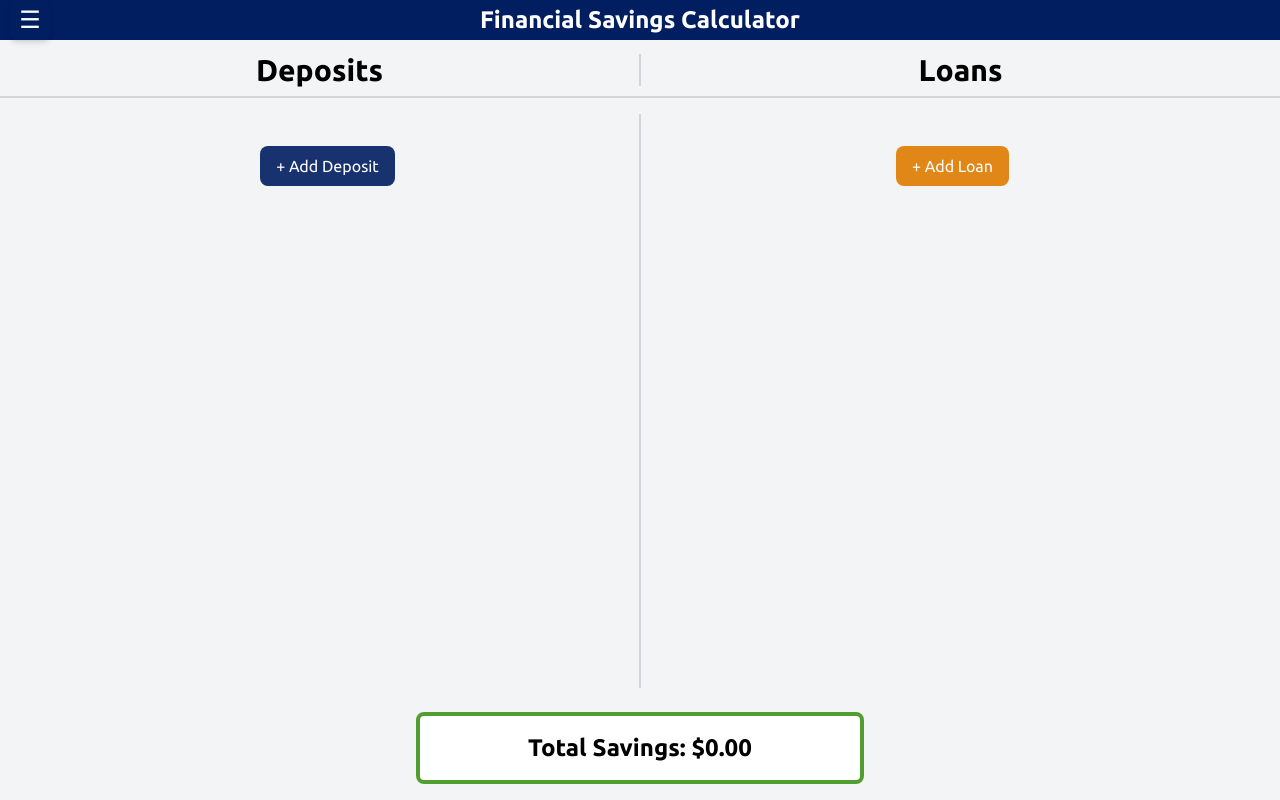
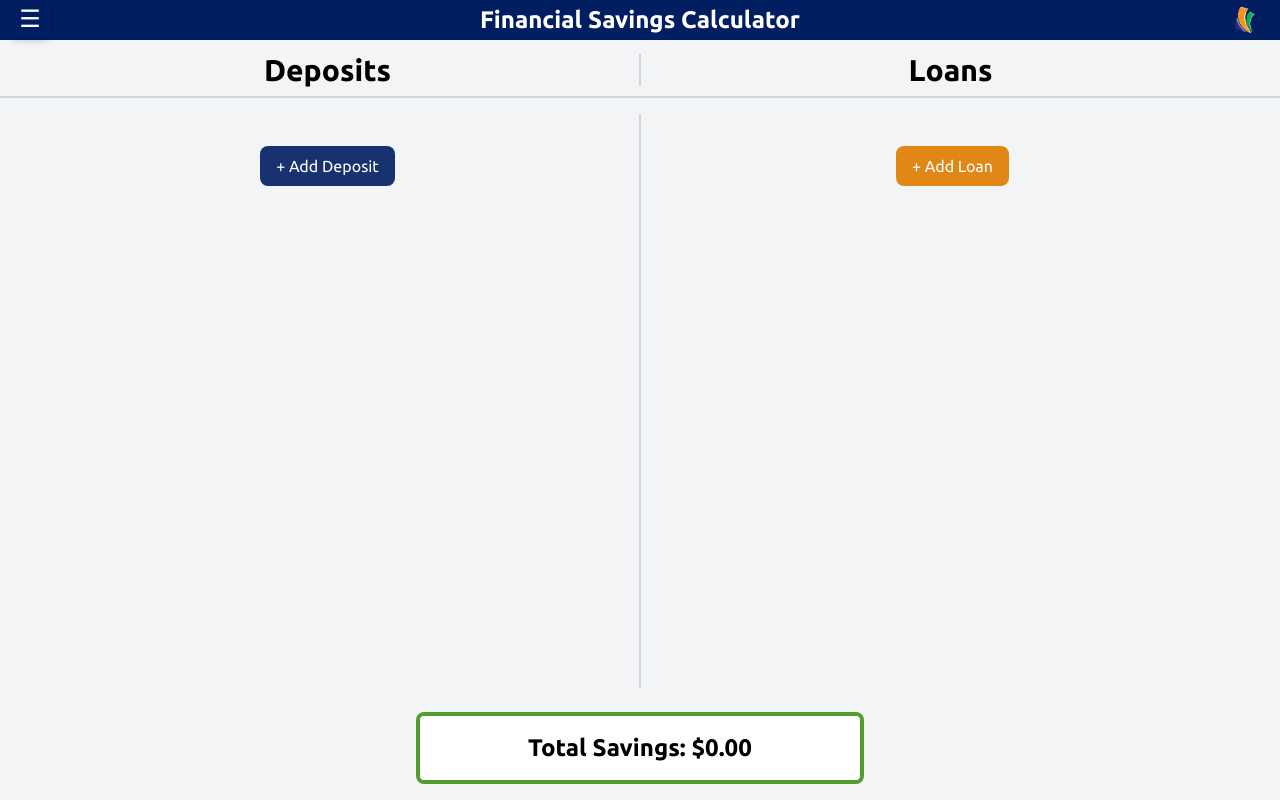
Before and after one commit to everettbu/savings-calc, a React (Vite) app in the folder savings-calculator/: page / in a window 1280 px wide. Built offline with nearby package versions, Linux system fonts and the light colour scheme.

Commit message:
Logo added to home

```diff
--- a/savings-calculator/src/pages/Home.jsx
+++ b/savings-calculator/src/pages/Home.jsx
@@ -5,6 +5,8 @@ import { LoanContext } from '../context/LoanContext';
 import DepositCard from '../components/DepositCard';
 import LoanCard from '../components/LoanCard';
 import Menu from '../components/Menu';
+import logo from '../assets/firstcity.png';
+
 
 const Home = () => {
   const navigate = useNavigate();
@@ -46,20 +48,25 @@ const Home = () => {
       <button
         onClick={toggleDrawer}
         className="absolute bg-primary text-white rounded-md hover:bg-primary-dark transition duration-300 shadow-md flex items-center justify-center"
-        style={{ top: '0px', left: '10px', width: '40px', height: '40px', fontSize: '1.5rem' }}
+        style={{ top: '-1px', left: '10px', width: '40px', height: '40px', fontSize: '1.5rem' }}
       >
         ☰
       </button>
         <h1 className="text-2xl font-bold text-center">Financial Savings Calculator</h1>
+        <img
+          src={logo}
+          alt="Logo"
+          className="absolute top-1 right-5 w-8 h-8 object-contain"
+        />
       </header>
       <Menu isDrawerOpen={isDrawerOpen} toggleDrawer={toggleDrawer} navigate={navigate} />
       <div className="flex w-full mt-3 text-center items-center">
         <div className="flex-1">
-          <h2 className="text-3xl font-semibold">Deposits</h2>
+          <h2 className="text-3xl font-semibold ml-4">Deposits</h2>
         </div>
         <div className="border-r-2 border-gray-300 h-8"></div> {/* Vertical line */}
         <div className="flex-1">
-          <h2 className="text-3xl font-semibold">Loans</h2>
+          <h2 className="text-3xl font-semibold mr-5">Loans</h2>
         </div>
       </div>
       <div className="border-b-2 border-gray-300 w-full mt-2"></div> {/* Horizontal line */}
```
Also changed, not shown: savings-calculator/src/assets/firstcity.png (added).
